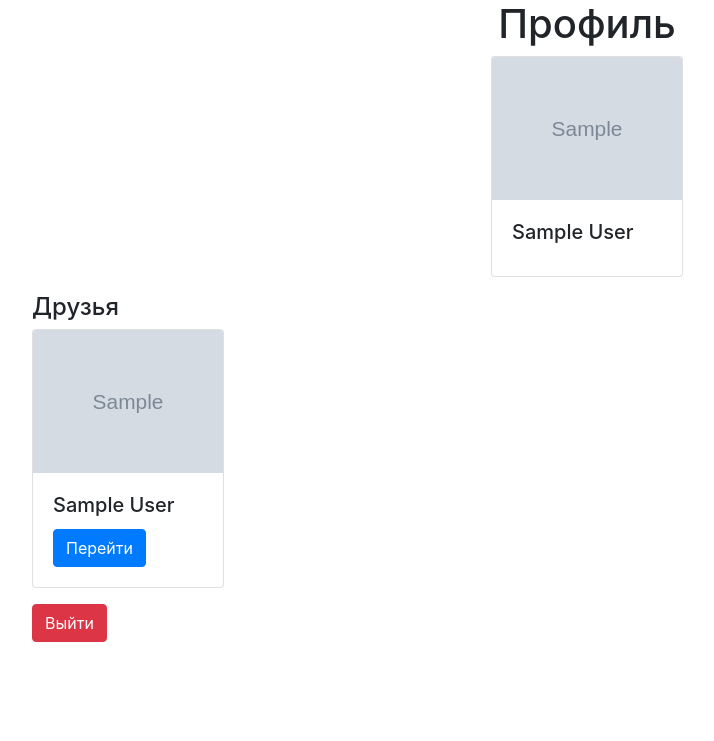
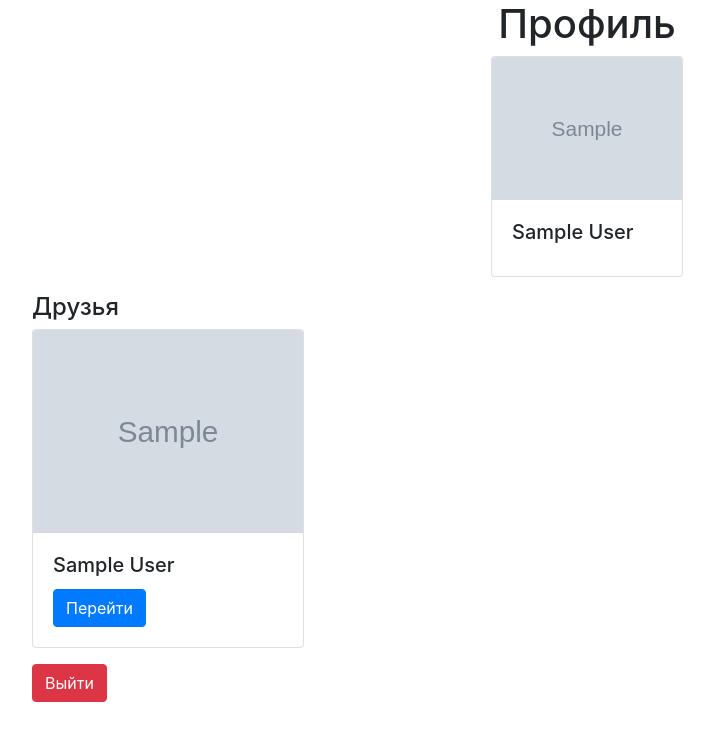
Before and after one commit to Elfreezy/authVK, a Flask app: template app/templates/profile.html in a window 1280 px wide. Shown: the top 741 px of the page, without its empty margins (53-767 px from the left). Run offline with Flask 2, Linux system fonts and the light colour scheme; a user stored in the database is signed in; tables that the repository leaves empty hold one stand-in row (values such as "Sample post"); the template is opened without the code that fills it: most values are stand-ins (such as "Sample title", 1, 10 or a date in 2020); grey boxes marked "Sample" are stand-in pictures; some libraries are stand-ins or nearby versions.

Commit message:
Update profile.html

```diff
--- a/app/templates/profile.html
+++ b/app/templates/profile.html
@@ -24,7 +24,7 @@
     <div class="card-deck">
         {% for friend in friends_id %}
         {% set url="https://vk.com/id{id}".format(id=friend.id) %}
-        <div class="card" style="max-width: 12rem;">
+        <div class="card" style="max-width: 17rem;">
             <img src="{{ friend.photo_200 }}" class="card-img-top" alt="...">
             <div class="card-body">
                 <h5 class="card-title">{{ friend.first_name }} {{ friend.last_name }}</h5>
```
